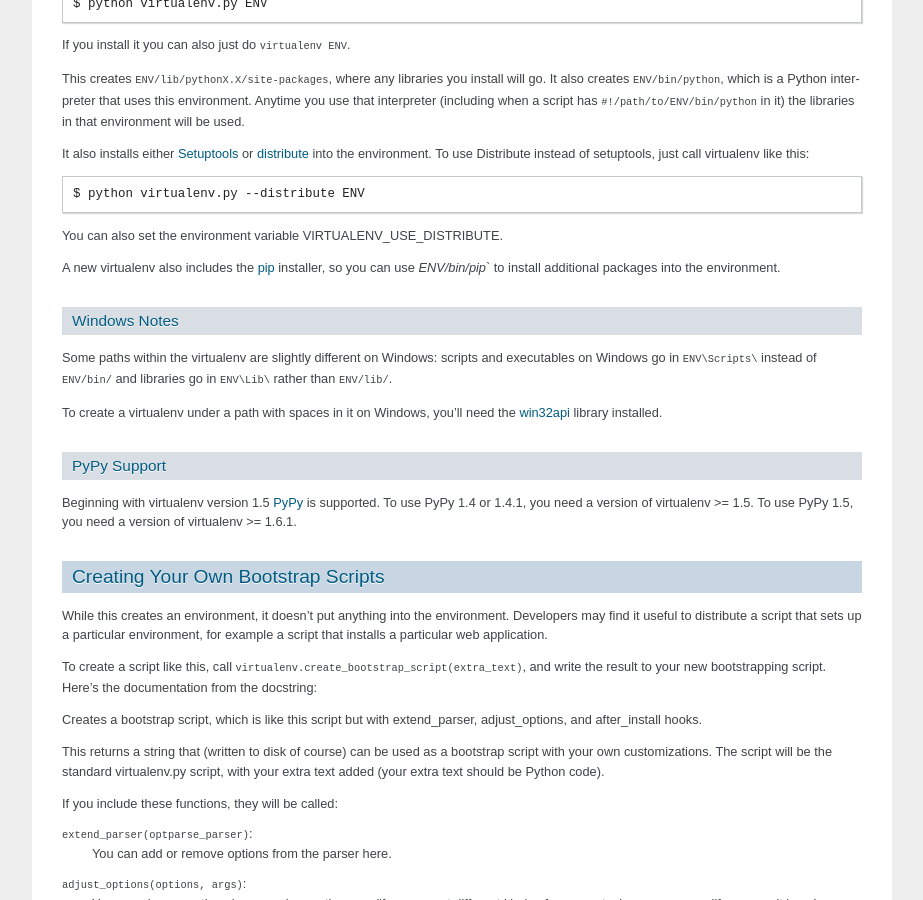
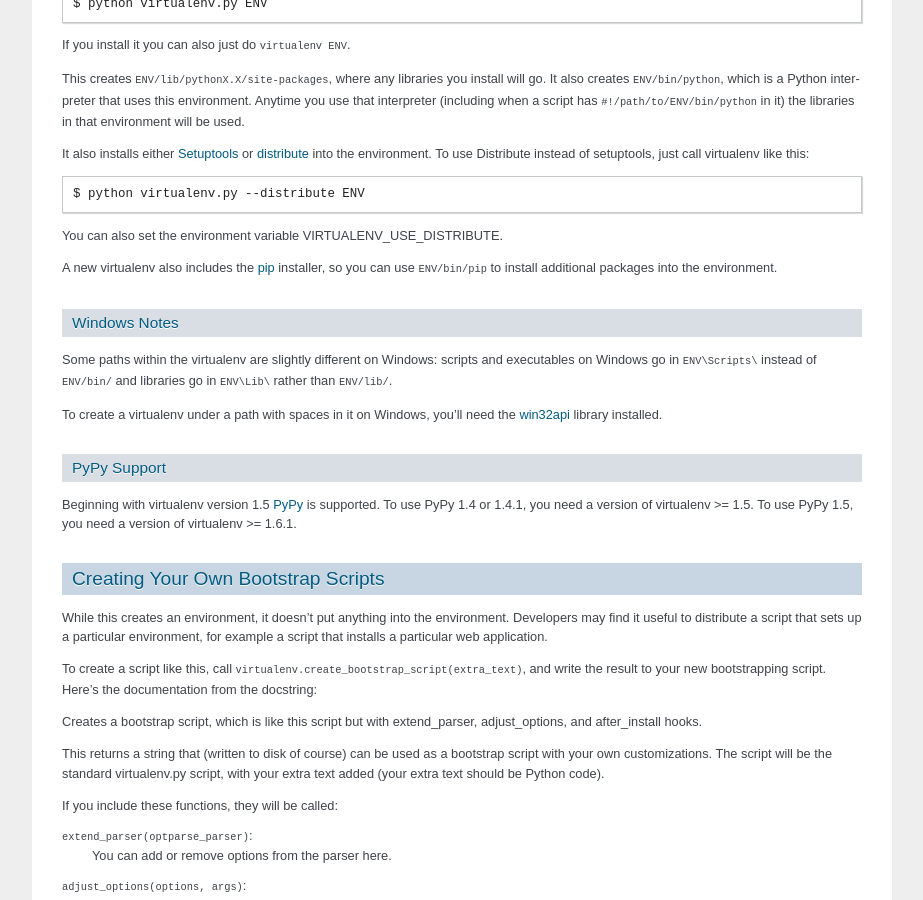
Before and after one commit to pypa/virtualenv, a Sphinx documentation site: the page built from docs/index.txt, in a window 1280 px wide and 900 px high, scrolled down 1183 px. Shown: the whole window, without its empty margins (198-1121 px from the left). Built offline with Sphinx 7.4.7, drawn with Linux system fonts in a browser that asks for light colours.

```diff
--- a/docs/index.txt
+++ b/docs/index.txt
@@ -86,7 +86,7 @@ Distribute instead of setuptools, just call virtualenv like this::
 You can also set the environment variable VIRTUALENV_USE_DISTRIBUTE.
 
 A new virtualenv also includes the `pip <http://pypy.python.org/pypi/pip>`_
-installer, so you can use `ENV/bin/pip`` to install additional packages into
+installer, so you can use ``ENV/bin/pip`` to install additional packages into
 the environment.
 
 Windows Notes
```
